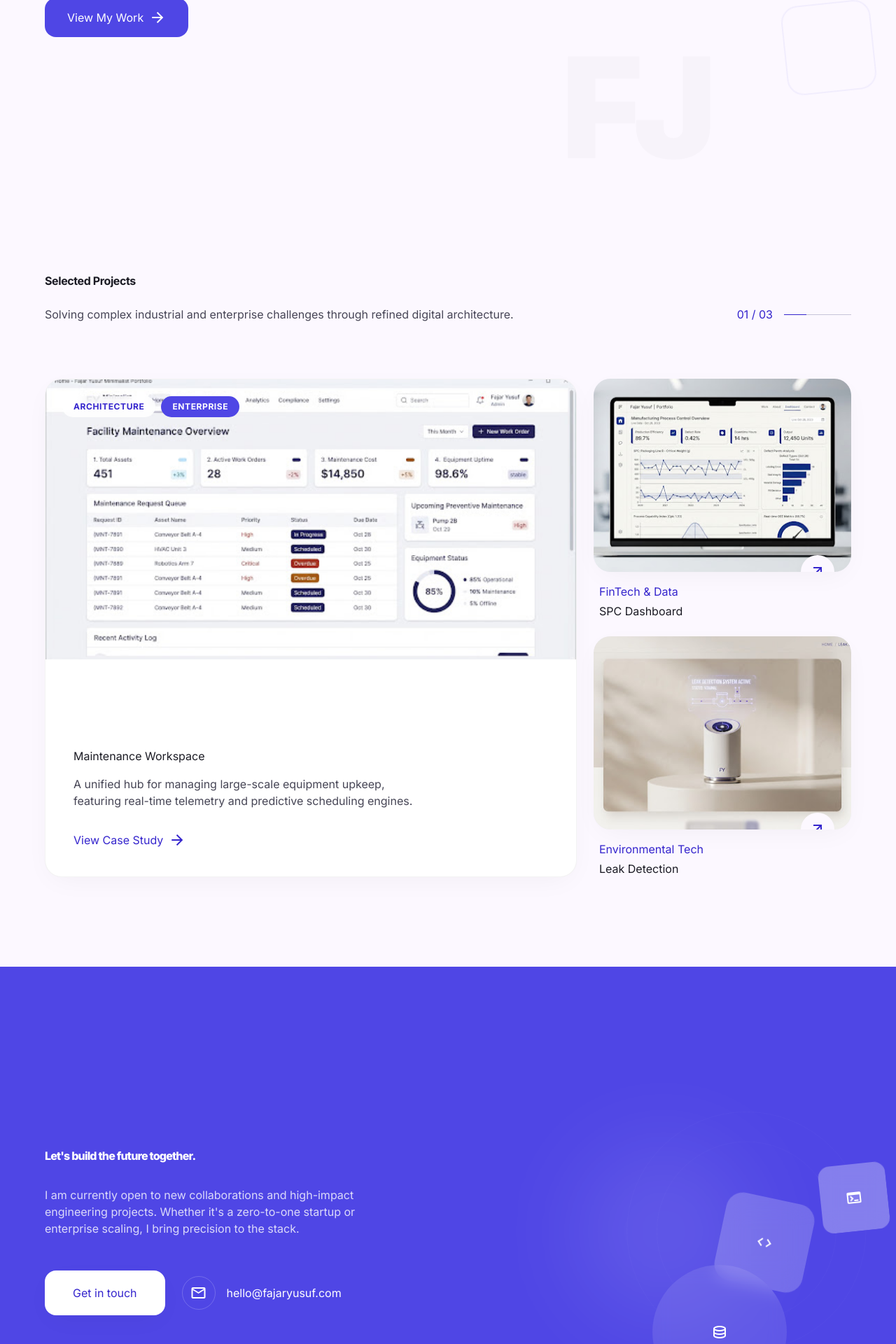
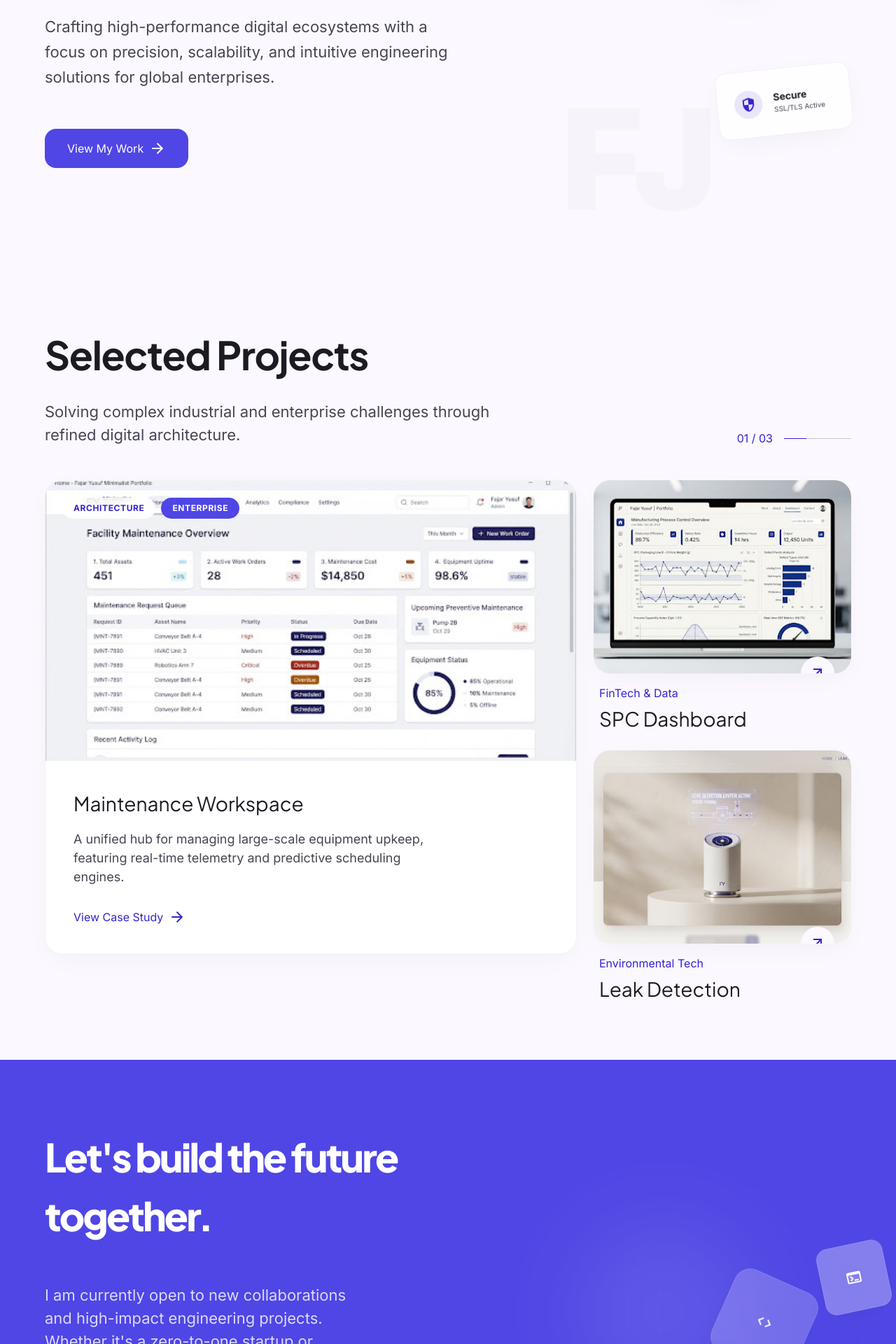
Before and after one commit to jarfajar2314/my-portfolio, a Next.js app: page / in a window 1280 px wide. Shown: the part 480-2400 px from the top of the page at 70% size. Built offline with nearby package versions, Linux system fonts and the light colour scheme.

Commit message:
style(home): redesign typography, layout spacing, and scroll reveal

```diff
--- a/app/globals.css
+++ b/app/globals.css
@@ -68,6 +68,56 @@
 
   --font-sans: var(--font-inter);
   --font-plus-jakarta-sans: var(--font-plus-jakarta-sans);
+
+  --font-display: var(--font-plus-jakarta-sans), sans-serif;
+  --font-display-xl: var(--font-plus-jakarta-sans), sans-serif;
+  --font-display-xl-mobile: var(--font-plus-jakarta-sans), sans-serif;
+  --font-headline-lg: var(--font-plus-jakarta-sans), sans-serif;
+  --font-headline-lg-mobile: var(--font-plus-jakarta-sans), sans-serif;
+  --font-headline-sm: var(--font-plus-jakarta-sans), sans-serif;
+  --font-label-md: var(--font-inter), sans-serif;
+  --font-body-lg: var(--font-inter), sans-serif;
+  --font-body-md: var(--font-inter), sans-serif;
+
+  --text-display-xl: 5.5rem;
+  --text-display-xl-mobile: 2.75rem;
+  --text-headline-lg: 3.5rem;
+  --text-headline-lg-mobile: 2.0rem;
+  --text-headline-sm: 1.75rem;
+  --text-body-lg: 1.375rem;
+  --text-body-md: 1.125rem;
+  --text-label-md: 1.0rem;
+
+  --animate-fade-in-up: fade-in-up 0.8s cubic-bezier(0.16, 1, 0.3, 1) both;
+  --animate-float-slow: float-slow 6s ease-in-out infinite;
+  --animate-float-delayed: float-delayed 8s ease-in-out infinite;
+
+  @keyframes fade-in-up {
+    from {
+      opacity: 0;
+      transform: translateY(24px);
+    }
+    to {
+      opacity: 1;
+      transform: translateY(0);
+    }
+  }
+  @keyframes float-slow {
+    0%, 100% {
+      transform: translateY(0) rotate(12deg);
+    }
+    50% {
+      transform: translateY(-12px) rotate(10deg);
+    }
+  }
+  @keyframes float-delayed {
+    0%, 100% {
+      transform: translateY(0) rotate(-6deg);
+    }
+    50% {
+      transform: translateY(-10px) rotate(-8deg);
+    }
+  }
 }
 
 body {
@@ -98,3 +148,69 @@ body {
   -webkit-text-stroke: 1px currentColor;
   -webkit-text-fill-color: transparent;
 }
+
+/* Explicit fallback utilities for typography */
+.font-display-xl-mobile,
+.font-display-xl,
+.font-headline-lg-mobile,
+.font-headline-lg,
+.font-headline-sm {
+  font-family: var(--font-plus-jakarta-sans), sans-serif;
+}
+
+.font-body-lg,
+.font-body-md,
+.font-label-md {
+  font-family: var(--font-inter), sans-serif;
+}
+
+.text-display-xl-mobile {
+  font-size: 2.75rem;
+}
+.md\:text-display-xl {
+  @media (min-width: 768px) {
+    font-size: 5.5rem;
+  }
+}
+
+.text-headline-lg-mobile {
+  font-size: 2.0rem;
+}
+.md\:text-headline-lg {
+  @media (min-width: 768px) {
+    font-size: 3.5rem;
+  }
+}
+
+.text-headline-sm {
+  font-size: 1.75rem;
+}
+
+.text-body-lg {
+  font-size: 1.375rem;
+}
+
+.text-body-md {
+  font-size: 1.125rem;
+}
+
+.text-label-md {
+  font-size: 1rem;
+}
+
+/* Animation delay utility classes */
+.animation-delay-100 {
+  animation-delay: 100ms;
+}
+.animation-delay-200 {
+  animation-delay: 200ms;
+}
+.animation-delay-300 {
+  animation-delay: 300ms;
+}
+.animation-delay-400 {
+  animation-delay: 400ms;
+}
+.animation-delay-500 {
+  animation-delay: 500ms;
+}
--- a/app/layout.tsx
+++ b/app/layout.tsx
@@ -16,7 +16,8 @@ const inter = Inter({
 
 export const metadata: Metadata = {
 	title: "Fajar Yusuf | Full-Stack & Systems Engineer Portfolio",
-  description: "Professional portfolio showcasing systems engineering scale, security, and precision simplicity.",
+	description:
+		"Professional portfolio showcasing systems engineering scale, security, and precision simplicity.",
 };
 
 export default function RootLayout({
--- a/app/page.tsx
+++ b/app/page.tsx
@@ -1,27 +1,28 @@
 import React from "react";
 import Link from "next/link";
 import ProjectCard from "@/components/ProjectCard";
+import ScrollReveal from "@/components/ScrollReveal";
 
 export default function Home() {
   return (
     <main className="flex-1">
       {/* Hero Section */}
-      <section className="relative overflow-hidden pt-20 pb-32 md:pt-40 md:pb-52 px-margin-mobile md:px-margin-desktop">
+      <section className="relative overflow-hidden pt-16 pb-20 md:pt-28 md:pb-36 px-margin-mobile md:px-margin-desktop">
         <div className="max-w-container-max mx-auto relative z-10">
           <div className="flex flex-col gap-6 max-w-3xl">
-            <span className="font-label-md text-label-md uppercase tracking-widest text-primary">
+            <span className="font-label-md text-label-md uppercase tracking-widest text-primary font-bold animate-fade-in-up">
               Full-Stack Engineer
             </span>
-            <h1 className="font-display-xl-mobile md:font-display-xl text-display-xl-mobile md:text-display-xl leading-tight text-on-surface font-extrabold tracking-tighter">
+            <h1 className="font-display-xl-mobile md:font-display-xl text-display-xl-mobile md:text-display-xl leading-tight text-on-surface font-extrabold tracking-tighter animate-fade-in-up animation-delay-100">
               Scale. Secure.<br />Simplify.
             </h1>
-            <p className="font-body-lg text-body-lg text-on-surface-variant max-w-xl leading-relaxed">
+            <p className="font-body-lg text-body-lg text-on-surface-variant max-w-xl leading-relaxed animate-fade-in-up animation-delay-200">
               Crafting high-performance digital ecosystems with a focus on precision, scalability, and intuitive engineering solutions for global enterprises.
             </p>
-            <div className="flex gap-4 mt-8">
+            <div className="flex gap-4 mt-8 animate-fade-in-up animation-delay-300">
               <Link
                 href="/work"
-                className="bg-primary-container text-on-primary font-label-md text-label-md px-8 py-4 rounded-2xl flex items-center gap-2 group transition-all"
+                className="bg-primary-container text-on-primary font-label-md text-label-md px-8 py-4 rounded-2xl flex items-center gap-2 group transition-all hover:bg-primary hover-lift hover:shadow-lg hover:shadow-primary/20"
               >
                 View My Work
                 <span className="material-symbols-outlined text-sm group-hover:translate-x-1 transition-transform">
@@ -34,9 +35,20 @@ export default function Home() {
         {/* Decorative Elements */}
         <div className="absolute right-0 top-1/2 -translate-y-1/2 w-1/2 h-full hidden lg:block pointer-events-none">
           <div className="relative w-full h-full">
-            <div className="absolute top-[10%] right-[15%] w-24 h-24 bg-white soft-shadow rounded-2xl rotate-12 animate-pulse"></div>
+            <div className="absolute top-[15%] right-[20%] w-36 h-36 glass-card rounded-2xl animate-float-slow flex flex-col justify-between p-6 soft-shadow border border-on-surface/5 pointer-events-auto hover:scale-105 transition-transform duration-500">
+              <span className="material-symbols-outlined text-primary text-3xl" style={{ fontVariationSettings: "'FILL' 1" }}>insights</span>
+              <span className="text-[12px] font-mono text-on-surface-variant">telemetry.log</span>
+            </div>
             <div className="absolute top-[40%] right-[30%] w-16 h-16 bg-primary-container/10 rounded-full blur-xl"></div>
-            <div className="absolute bottom-[20%] right-[5%] w-32 h-32 border-2 border-primary/5 rounded-3xl -rotate-6"></div>
+            <div className="absolute bottom-[25%] right-[10%] w-48 h-24 glass-card rounded-2xl animate-float-delayed flex items-center gap-4 p-6 soft-shadow border border-on-surface/5 pointer-events-auto hover:scale-105 transition-transform duration-500">
+              <div className="w-10 h-10 rounded-full bg-primary/10 flex items-center justify-center">
+                <span className="material-symbols-outlined text-primary" style={{ fontVariationSettings: "'FILL' 1" }}>security</span>
+              </div>
+              <div>
+                <div className="text-[14px] font-bold">Secure</div>
+                <div className="text-[10px] text-on-surface-variant">SSL/TLS Active</div>
+              </div>
+            </div>
             <div className="absolute top-[60%] right-[40%] text-[200px] font-black text-on-surface opacity-[0.02] select-none">
               FJ
             </div>
@@ -45,9 +57,9 @@ export default function Home() {
       </section>
 
       {/* Projects Section (Bento Grid) */}
-      <section className="py-32 bg-surface px-margin-mobile md:px-margin-desktop" id="work">
+      <section className="py-16 md:py-20 bg-surface px-margin-mobile md:px-margin-desktop" id="work">
         <div className="max-w-container-max mx-auto">
-          <div className="flex flex-col md:flex-row md:justify-between items-end mb-20 gap-8">
+          <ScrollReveal className="flex flex-col md:flex-row md:justify-between items-end mb-12 gap-8">
             <div className="max-w-2xl">
               <h2 className="font-headline-lg-mobile md:font-headline-lg text-headline-lg-mobile md:text-headline-lg mb-6 font-bold tracking-tight">
                 Selected Projects
@@ -62,20 +74,23 @@ export default function Home() {
                 <div className="w-1/3 h-full bg-primary"></div>
               </div>
             </div>
-          </div>
+          </ScrollReveal>
           <div className="grid grid-cols-1 md:grid-cols-12 gap-gutter">
             {/* Project 1: Maintenance Workspace (Large) */}
+            <ScrollReveal className="md:col-span-8" delayClass="animation-delay-100">
               <ProjectCard
                 title="Maintenance Workspace"
                 description="A unified hub for managing large-scale equipment upkeep, featuring real-time telemetry and predictive scheduling engines."
                 category="Enterprise"
                 imageSrc="/images/maintenance-home.png"
                 link="/work"
-              colSpan="md:col-span-8"
+                colSpan="w-full"
                 isLarge
               />
+            </ScrollReveal>
             <div className="md:col-span-4 flex flex-col gap-gutter">
               {/* Project 2: SPC Dashboard */}
+              <ScrollReveal className="w-full" delayClass="animation-delay-200">
                 <ProjectCard
                   title="SPC Dashboard"
                   description="Statistical process control for automated factory lines."
@@ -85,7 +100,9 @@ export default function Home() {
                   colSpan="w-full"
                   aspectRatio="aspect-[4/3]"
                 />
+              </ScrollReveal>
               {/* Project 3: Leak Detection */}
+              <ScrollReveal className="w-full" delayClass="animation-delay-300">
                 <ProjectCard
                   title="Leak Detection"
                   description="IoT infrastructure for urban water management."
@@ -95,17 +112,18 @@ export default function Home() {
                   colSpan="w-full"
                   aspectRatio="aspect-[4/3]"
                 />
+              </ScrollReveal>
             </div>
           </div>
         </div>
       </section>
 
       {/* Experience / Call to Action Section */}
-      <section className="py-32 bg-primary-container text-on-primary overflow-hidden relative" id="services">
+      <section className="py-20 md:py-24 bg-primary-container text-on-primary overflow-hidden relative" id="services">
         <div className="max-w-container-max mx-auto px-margin-mobile md:px-margin-desktop relative z-10">
           <div className="grid grid-cols-1 lg:grid-cols-2 gap-20 items-center">
-            <div>
-              <h2 className="font-display-xl-mobile md:font-headline-lg text-display-xl-mobile md:text-headline-lg mb-8 font-extrabold tracking-tighter">
+            <ScrollReveal className="flex flex-col gap-6">
+              <h2 className="font-headline-lg-mobile md:font-headline-lg text-headline-lg-mobile md:text-headline-lg mb-8 font-extrabold tracking-tighter">
                 Let's build the future together.
               </h2>
               <p className="font-body-lg text-body-lg opacity-80 mb-12 max-w-md">
@@ -114,30 +132,30 @@ export default function Home() {
               <div className="flex flex-wrap gap-6" id="contact">
                 <Link
                   href="mailto:hello@fajaryusuf.com"
-                  className="bg-surface-container-lowest text-primary font-label-md text-label-md px-10 py-5 rounded-2xl soft-shadow hover:-translate-y-1 transition-all"
+                  className="bg-surface-container-lowest text-primary font-label-md text-label-md px-10 py-5 rounded-2xl soft-shadow hover-lift hover:shadow-lg hover:shadow-black/10 transition-all"
                 >
                   Get in touch
                 </Link>
                 <div className="flex items-center gap-4">
                   <div className="w-12 h-12 rounded-full border border-on-primary/20 flex items-center justify-center">
-                    <span className="material-symbols-outlined text-sm">mail</span>
+                    <span className="material-symbols-outlined text-sm" style={{ fontVariationSettings: "'FILL' 1" }}>mail</span>
                   </div>
                   <span className="font-label-md text-label-md">hello@fajaryusuf.com</span>
                 </div>
               </div>
-            </div>
+            </ScrollReveal>
             <div className="hidden lg:block relative h-[500px]">
               <div className="absolute inset-0 flex items-center justify-center">
                 <div className="w-64 h-64 bg-white/10 rounded-full blur-3xl animate-pulse"></div>
                 <div className="relative">
-                  <div className="w-32 h-32 bg-white/20 rounded-3xl backdrop-blur-xl absolute -top-12 -left-12 rotate-12 flex items-center justify-center">
-                    <span className="material-symbols-outlined text-white text-4xl">code</span>
+                  <div className="w-32 h-32 bg-white/20 rounded-3xl backdrop-blur-xl absolute -top-12 -left-12 rotate-12 flex items-center justify-center soft-shadow border border-white/10 animate-float-slow pointer-events-auto">
+                    <span className="material-symbols-outlined text-white text-4xl" style={{ fontVariationSettings: "'FILL' 1" }}>code</span>
                   </div>
-                  <div className="w-48 h-48 bg-white/10 rounded-full backdrop-blur-md absolute top-12 -right-12 flex items-center justify-center">
-                    <span className="material-symbols-outlined text-white text-5xl">database</span>
+                  <div className="w-48 h-48 bg-white/10 rounded-full backdrop-blur-md absolute top-12 -right-12 flex items-center justify-center soft-shadow border border-white/10 hover:scale-105 transition-transform duration-500 pointer-events-auto">
+                    <span className="material-symbols-outlined text-white text-5xl" style={{ fontVariationSettings: "'FILL' 1" }}>storage</span>
                   </div>
-                  <div className="w-24 h-24 bg-white/30 rounded-2xl backdrop-blur-lg absolute bottom-0 left-24 -rotate-6 flex items-center justify-center">
-                    <span className="material-symbols-outlined text-white text-3xl">terminal</span>
+                  <div className="w-24 h-24 bg-white/30 rounded-2xl backdrop-blur-lg absolute bottom-0 left-24 -rotate-6 flex items-center justify-center soft-shadow border border-white/10 animate-float-delayed pointer-events-auto">
+                    <span className="material-symbols-outlined text-white text-3xl" style={{ fontVariationSettings: "'FILL' 1" }}>terminal</span>
                   </div>
                 </div>
               </div>
--- /dev/null
+++ b/components/ScrollReveal.tsx
@@ -0,0 +1,56 @@
+"use client";
+
+import React, { useEffect, useRef, useState } from "react";
+
+interface ScrollRevealProps {
+  children: React.ReactNode;
+  className?: string;
+  animationClass?: string;
+  delayClass?: string;
+  threshold?: number;
+}
+
+export default function ScrollReveal({
+  children,
+  className = "",
+  animationClass = "animate-fade-in-up",
+  delayClass = "",
+  threshold = 0.1,
+}: ScrollRevealProps) {
+  const ref = useRef<HTMLDivElement>(null);
+  const [isVisible, setIsVisible] = useState(false);
+
+  useEffect(() => {
+    const observer = new IntersectionObserver(
+      ([entry]) => {
+        if (entry.isIntersecting) {
+          setIsVisible(true);
+          observer.unobserve(entry.target);
+        }
+      },
+      { threshold }
+    );
+
+    const currentRef = ref.current;
+    if (currentRef) {
+      observer.observe(currentRef);
+    }
+
+    return () => {
+      if (currentRef) {
+        observer.unobserve(currentRef);
+      }
+    };
+  }, [threshold]);
+
+  return (
+    <div
+      ref={ref}
+      className={`${className} ${
+        isVisible ? `${animationClass} ${delayClass}` : "opacity-0"
+      }`}
+    >
+      {children}
+    </div>
+  );
+}
--- a/package.json
+++ b/package.json
@@ -9,7 +9,7 @@
     "lint": "eslint"
   },
   "dependencies": {
-    "next": "16.2.10",
+    "next": "^16.2.10",
     "react": "19.2.4",
     "react-dom": "19.2.4"
   },
```
Also changed, not shown: components/ProjectCard.tsx (+5 -5 lines), scripts/download-images.js (deleted, +0 -39 lines), 2 other files (tests, documents, lock files or other folders). Lines whose indentation alone changed are shown as unchanged.
